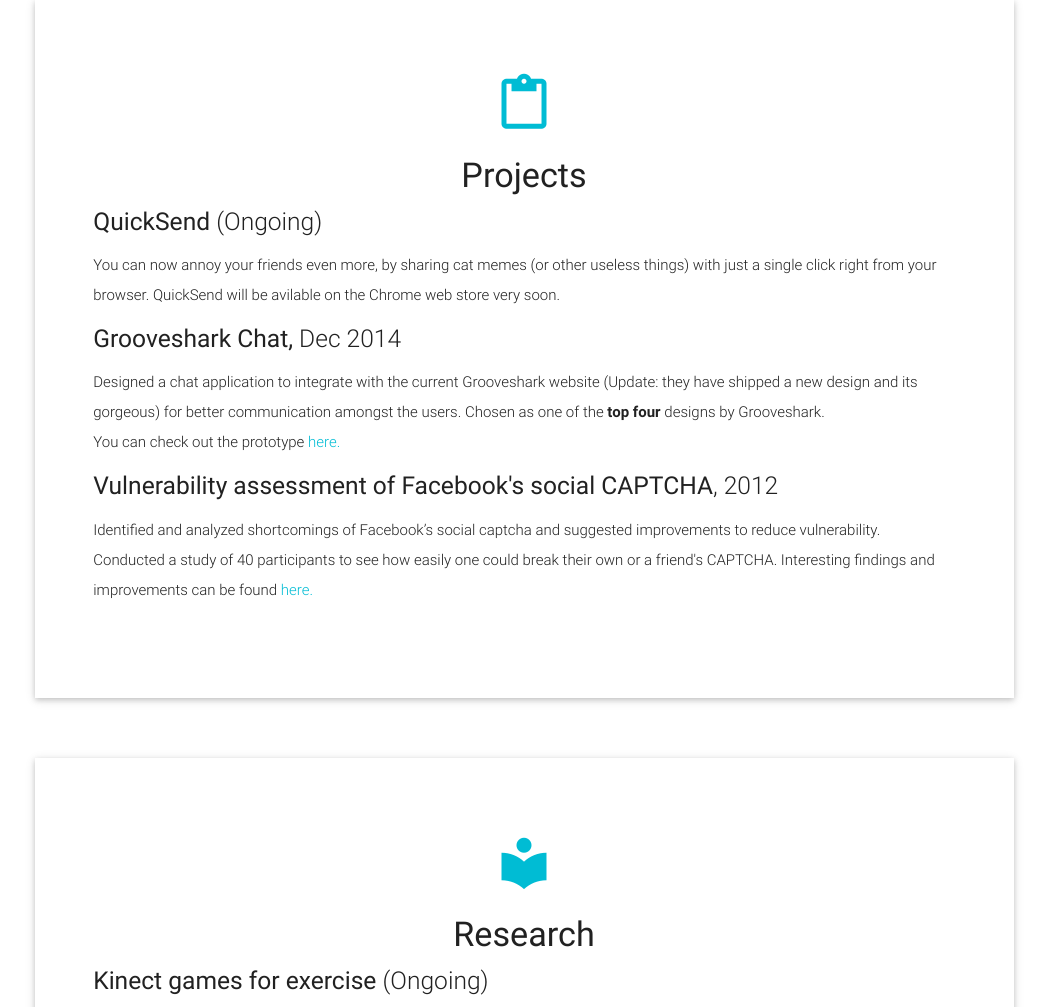
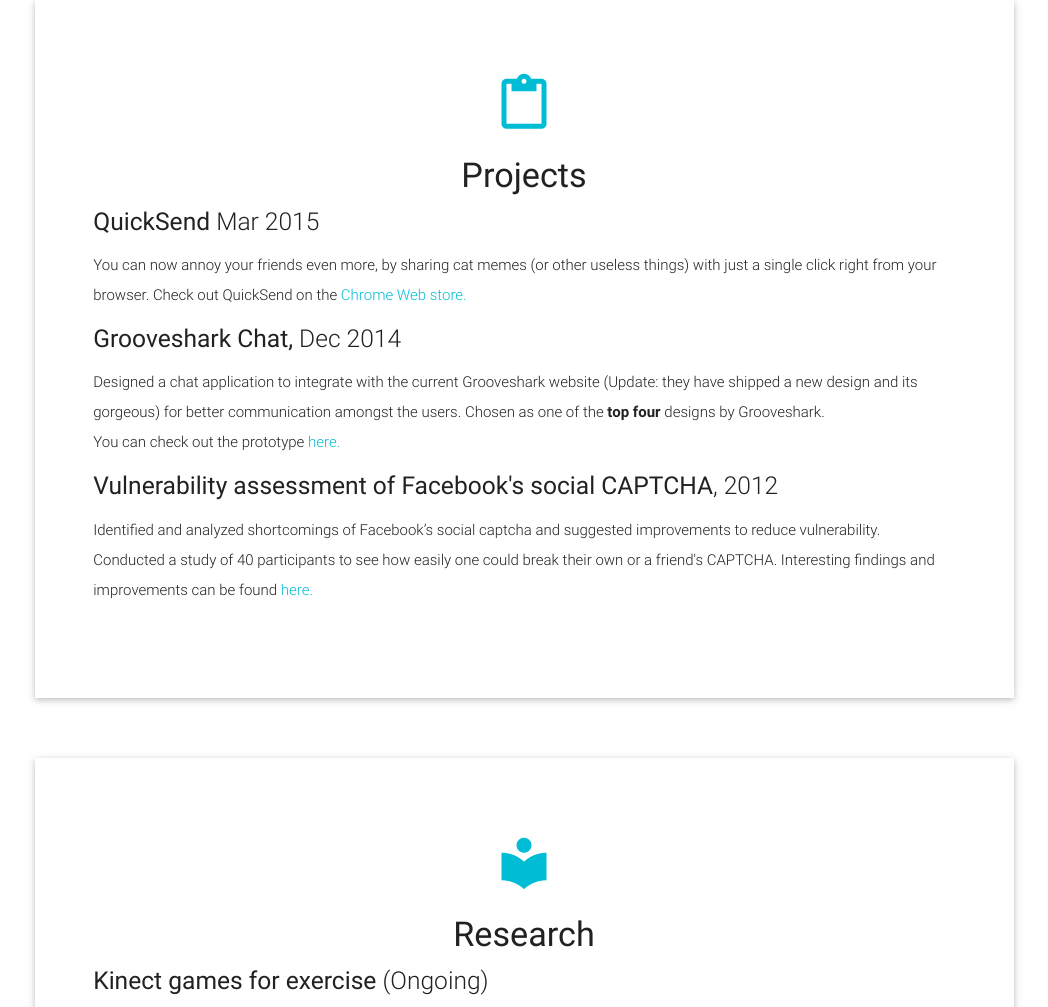
Before and after one commit to nikitadagar/personal-website, a plain HTML site: page index.html in a window 1280 px wide. Shown: the part 1465-2472 px from the top of the page, without its empty margins (116-1164 px from the left). Drawn offline with nearby package versions, Linux system fonts and the light colour scheme.

Commit message:
QuickSend Chrome store link

```diff
--- a/index.html
+++ b/index.html
@@ -93,8 +93,8 @@
           <h3><i class="medium mdi-content-content-paste brown-text"></i></h3>
           <h4>Projects</h4>
 
-          <h5 class="left-align">QuickSend <span class="light">(Ongoing)</span></h5>
-          <p class="left-align light">You can now annoy your friends even more, by sharing cat memes (or other useless things) with just a single click right from your browser. QuickSend will be avilable on the Chrome web store very soon. </p>
+          <h5 class="left-align">QuickSend <span class="light">Mar 2015</span></h5>
+          <p class="left-align light">You can now annoy your friends even more, by sharing cat memes (or other useless things) with just a single click right from your browser. Check out QuickSend on the <a href="https://chrome.google.com/webstore/detail/quicksend/ihoemjhjbpkjnlfndmbooelapbmeinml" target="_blank">Chrome Web store.</a></p>
 
           <h5 class="left-align">Grooveshark Chat, <span class="light">Dec 2014</span></h5>
           <p class="left-align light">Designed a chat application to integrate with the current Grooveshark website (Update: they have shipped a new design and its gorgeous) for better communication amongst the users. Chosen as one of the <span class="bold">top four </span> designs by Grooveshark.<br>
```
